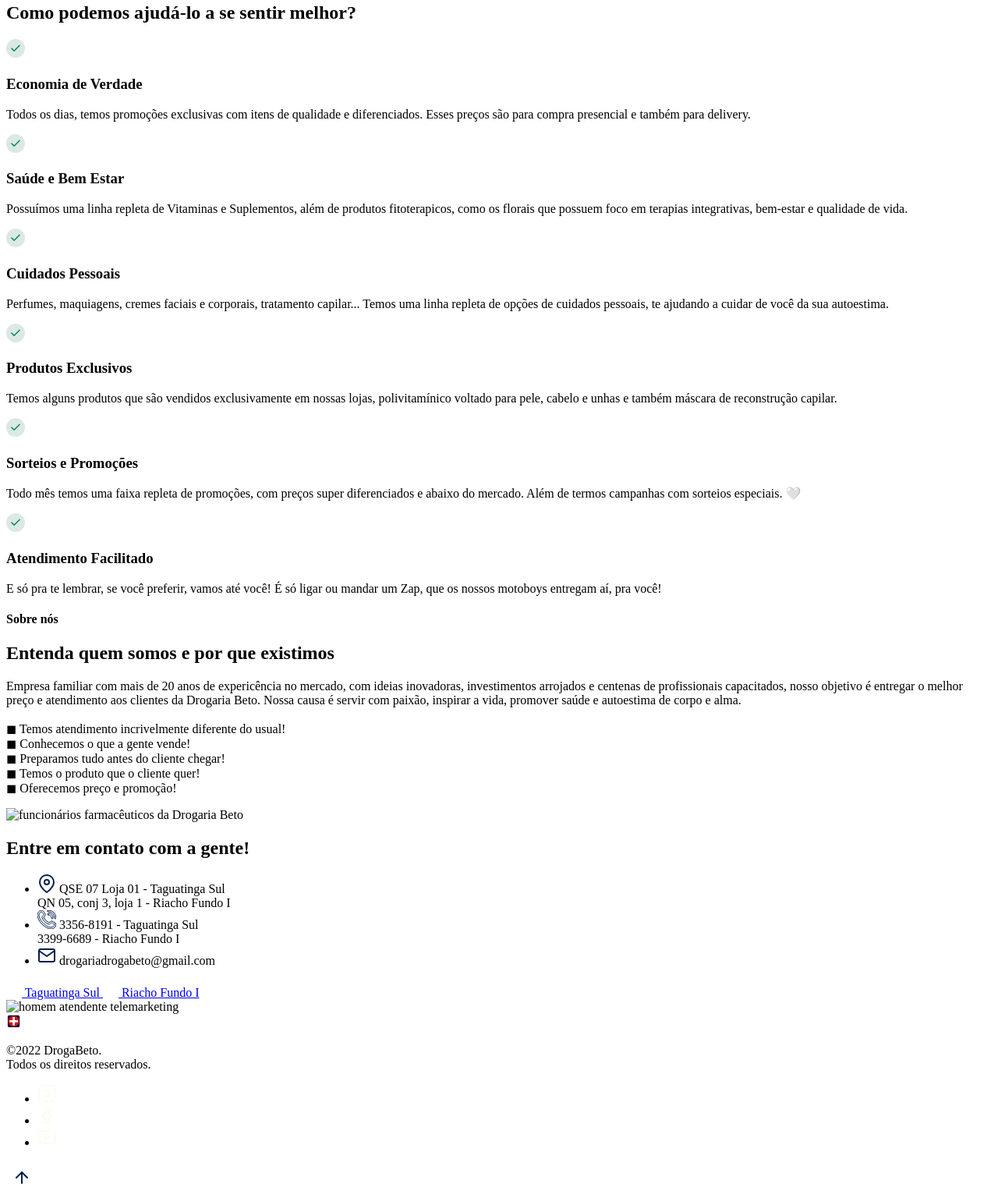
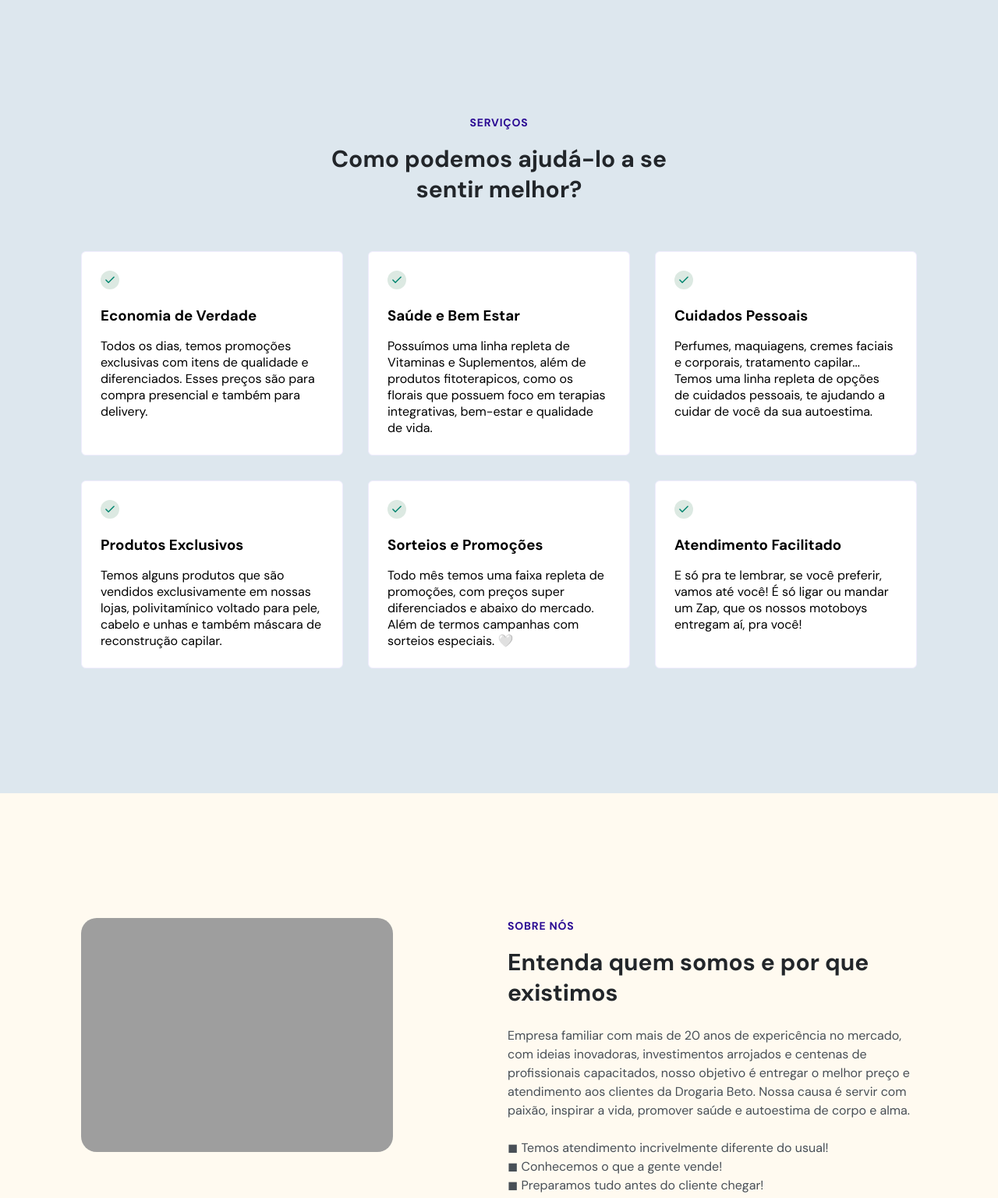
Before and after one commit to maillinelopes/drogariabeto, a plain HTML site: page index.html in a window 1280 px wide. Shown: the part 777-2313 px from the top of the page at 78% size. Drawn offline with nearby package versions, Linux system fonts and the light colour scheme; the site is published under a folder, as on GitHub Pages, so addresses that start at the root find nothing.

Commit message:
alteração de links relativos

```diff
--- a/index.html
+++ b/index.html
@@ -5,7 +5,7 @@
     <meta name="viewport" content="width=device-width, initial-scale=1.0" />
     <title>Droga Beto</title>
 
-    <link rel="stylesheet" href="/style.css" />
+    <link rel="stylesheet" href="./style.css" />
 
     <link rel="preconnect" href="https://fonts.googleapis.com" />
     <link rel="preconnect" href="https://fonts.gstatic.com" crossorigin />
@@ -360,7 +360,7 @@
         </div>
 
         <div class="col-b">
-          <img src="/assets/com logo.png" alt="farmacêutico drogaria beto" />
+          <img src="./assets/com logo.png" alt="farmacêutico drogaria beto" />
         </div>
 
         <div class="stats">
@@ -576,7 +576,7 @@
 
         <div class="col-b">
           <img
-            src="/assets/funcion.png"
+            src="./assets/funcion.png"
             alt="funcionários farmacêuticos da Drogaria Beto"
           />
         </div>
@@ -712,7 +712,7 @@
 
         <div class="col-b">
           <img
-            src="/assets/telemarketing.png"
+            src="./assets/telemarketing.png"
             alt="homem atendente telemarketing"
           />
         </div>
@@ -984,6 +984,6 @@
 
     <script src="https://unpkg.com/scrollreveal"></script>
 
-    <script src="main.js"></script>
+    <script src="./main.js"></script>
   </body>
 </html>
```
